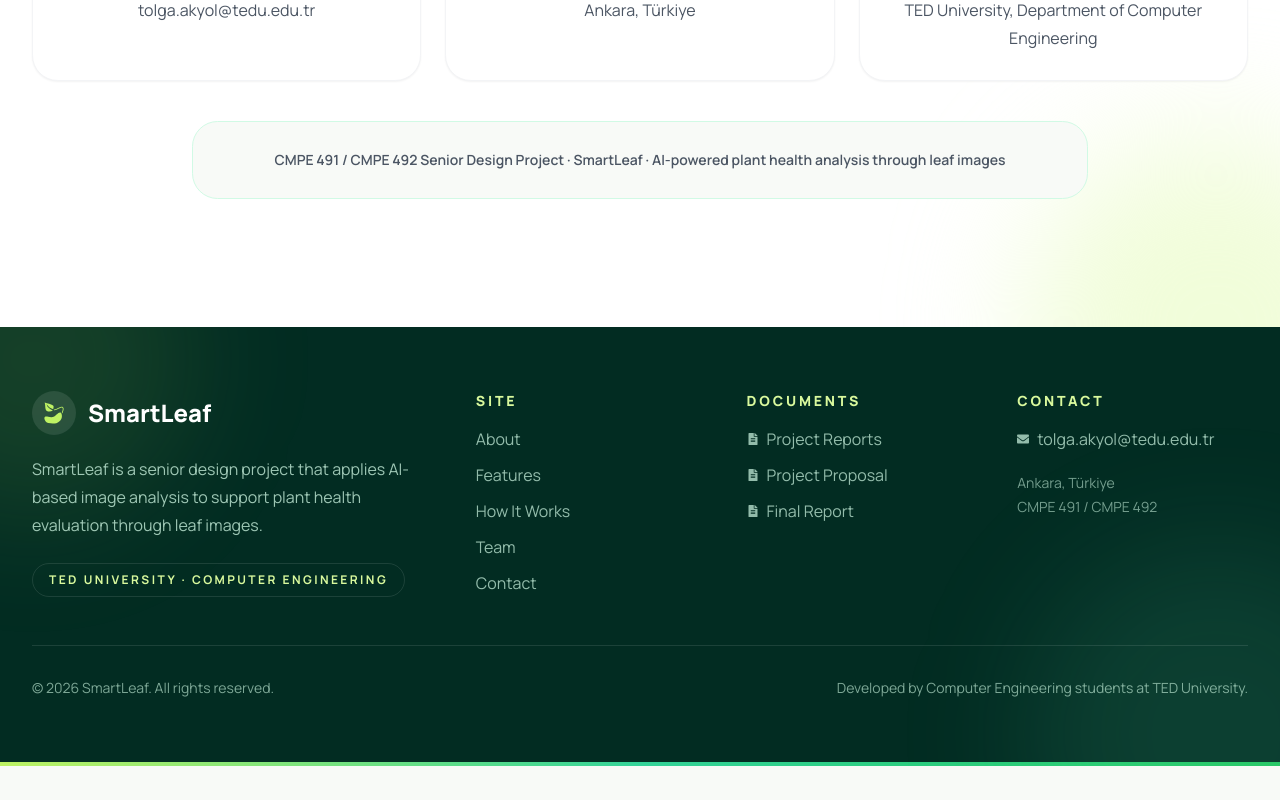
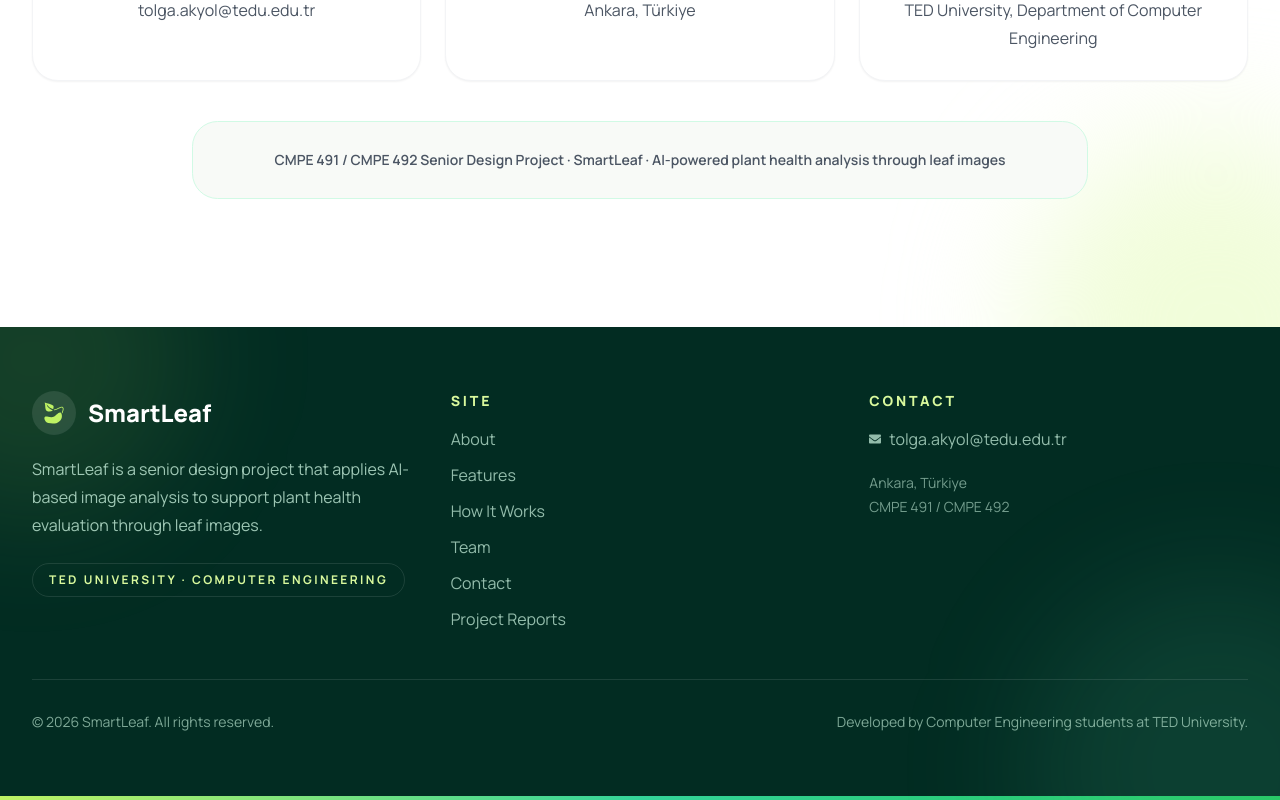
Before and after one commit to morethanyouth1nk/SmartLeeaf-Website, a Next.js app: page / in a window 1280 px wide. Shown: the part 5491-6291 px from the top of the page. Before the commit the page ends 6257 px from the top, so only its background shows below. Built offline with nearby package versions, Linux system fonts and the light colour scheme; a web font is replaced by a local one.

Commit message:
Simplify footer links

```diff
--- a/app/components/Footer.tsx
+++ b/app/components/Footer.tsx
@@ -2,7 +2,7 @@
 
 import { motion } from 'framer-motion';
 import { GiPlantSeed } from 'react-icons/gi';
-import { FaEnvelope, FaFileAlt } from 'react-icons/fa';
+import { FaEnvelope } from 'react-icons/fa';
 
 export default function Footer() {
   const currentYear = new Date().getFullYear();
@@ -13,12 +13,7 @@
     { name: 'How It Works', href: '#how-it-works' },
     { name: 'Team', href: '#team' },
     { name: 'Contact', href: '#contact' },
-  ];
-
-  const documentLinks = [
     { name: 'Project Reports', href: '/reports' },
-    { name: 'Project Proposal', href: '/reports/Project_Proposal.pdf' },
-    { name: 'Final Report', href: '/reports/FinalReport.pdf' },
   ];
 
   const contactLinks = [
@@ -31,7 +26,7 @@
       <div className="absolute bottom-[-10rem] right-[-8rem] h-96 w-96 rounded-full bg-emerald-300/10 blur-3xl" />
 
       <div className="relative mx-auto max-w-7xl px-4 py-12 sm:px-6 md:py-16 lg:px-8">
-        <div className="grid grid-cols-1 gap-10 md:grid-cols-2 lg:grid-cols-[1.4fr_0.8fr_0.8fr_0.8fr]">
+        <div className="grid grid-cols-1 gap-10 md:grid-cols-3">
           <div>
             <motion.a
               href="#home"
@@ -70,29 +65,6 @@
                     className="text-emerald-100/70 transition hover:text-white"
                     whileHover={{ x: 4 }}
                   >
-                    {link.name}
-                  </motion.a>
-                </li>
-              ))}
-            </ul>
-          </div>
-
-          <div>
-            <h3 className="mb-4 font-sans text-sm font-extrabold uppercase tracking-[0.2em] text-lime-200">
-              Documents
-            </h3>
-
-            <ul className="space-y-3">
-              {documentLinks.map((link) => (
-                <li key={link.name}>
-                  <motion.a
-                    href={link.href}
-                    target={link.href.endsWith('.pdf') ? '_blank' : undefined}
-                    rel={link.href.endsWith('.pdf') ? 'noopener noreferrer' : undefined}
-                    className="inline-flex items-center gap-2 text-emerald-100/70 transition hover:text-white"
-                    whileHover={{ x: 4 }}
-                  >
-                    <FaFileAlt className="text-xs" />
                     {link.name}
                   </motion.a>
                 </li>
```
